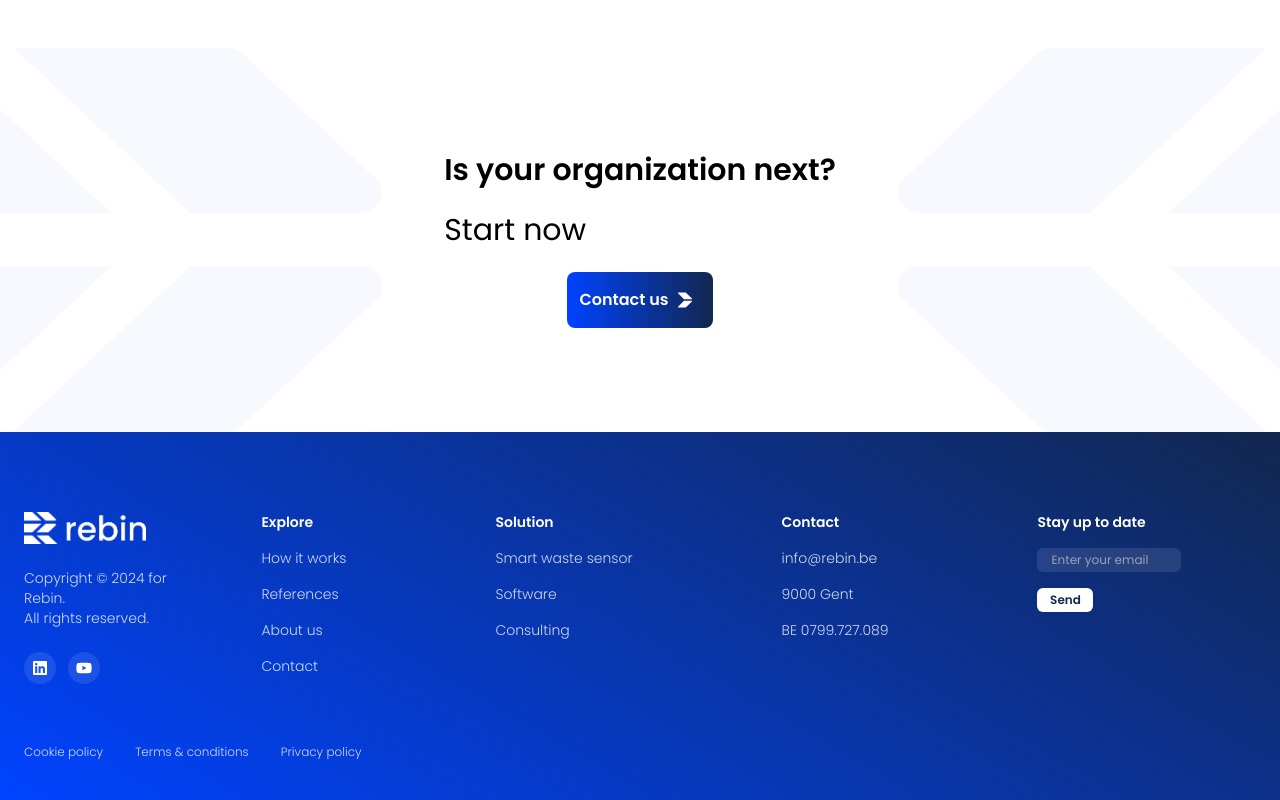
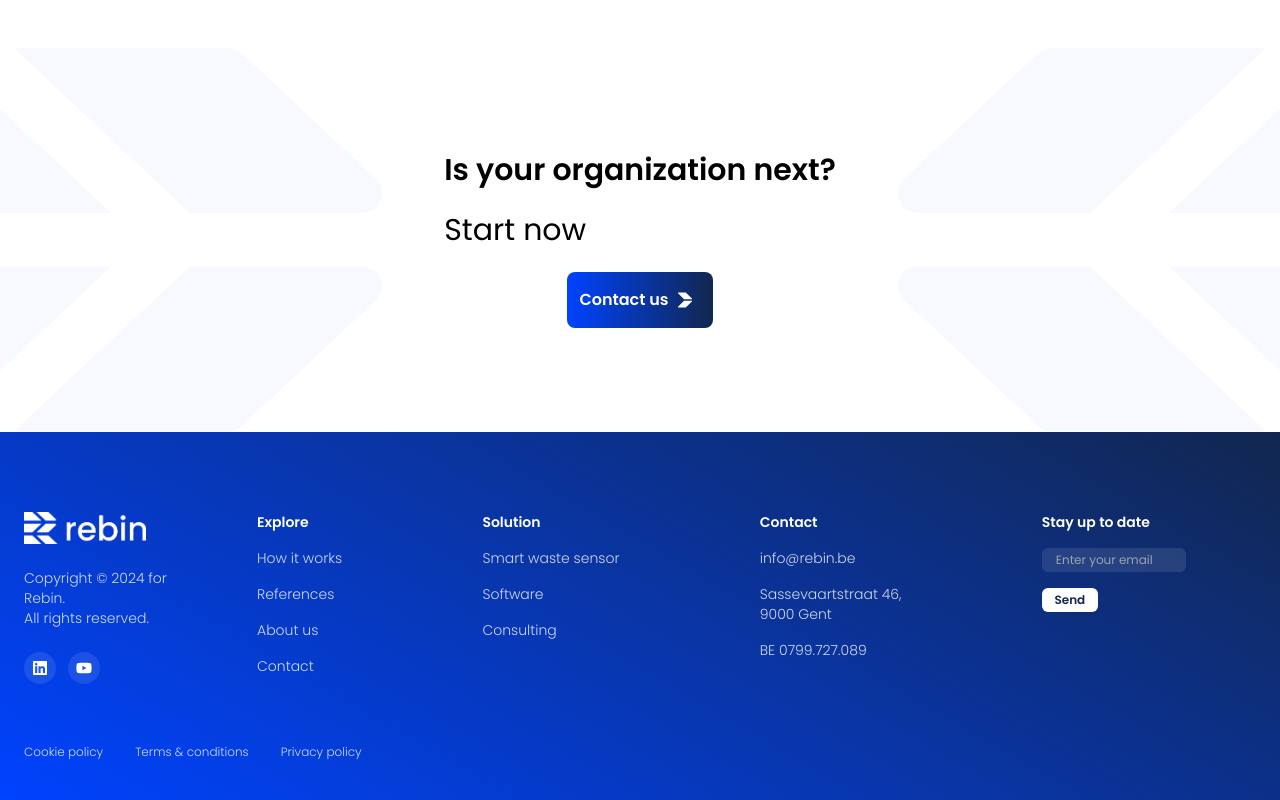
Before and after one commit to Rebin-Inc/rebin-website, a React (Create React App) app: page / in a window 1280 px wide. Shown: the part 4403-5203 px from the top of the page. Built offline with nearby package versions, Linux system fonts and the light colour scheme.

Commit message:
update footer

```diff
--- a/src/components/Footer.js
+++ b/src/components/Footer.js
@@ -25,12 +25,14 @@ const Footer = () => {
           <Link
             to="https://linkedin.com/company/rebin-be"
             className="mr-2 inline-flex items-center justify-center rounded-full p-2 bg-white/10 hover:bg-white/30"
+            target="_blank" rel="noopener noreferrer"
           >
             <FaLinkedin className="h-4 w-4" aria-hidden="true"></FaLinkedin>
           </Link>
           <Link
             to="https://www.youtube.com/"
             className="m-1 inline-flex items-center justify-center rounded-full p-2 bg-white/10 hover:bg-white/30"
+            target="_blank" rel="noopener noreferrer"
           >
             <FaYoutube className="h-4 w-4" aria-hidden="true"></FaYoutube>
           </Link>
@@ -87,7 +89,7 @@ const Footer = () => {
           <div className="flex flex-col space-y-4">
             <p className="text-sm font-semibold">Contact</p>
             <p className="text-sm font-light opacity-80">info@rebin.be</p>
-            <p className="text-sm font-light opacity-80">9000 Gent</p>
+            <p className="text-sm font-light opacity-80">Sassevaartstraat 46,<br />  9000 Gent</p>
             <p className="text-sm font-light opacity-80">BE 0799.727.089</p>
           </div>
           <div className="flex flex-col space-y-4">
```
